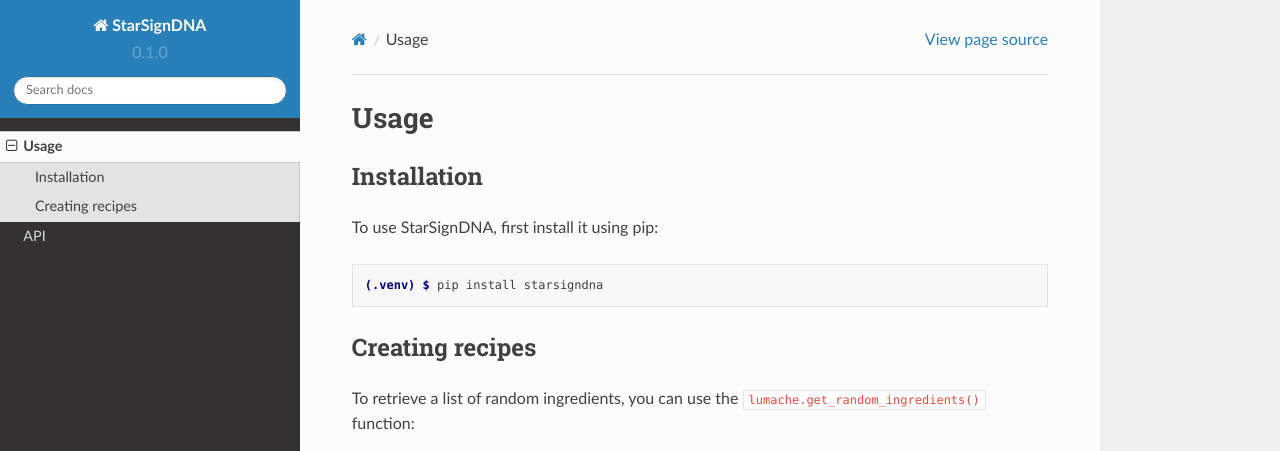
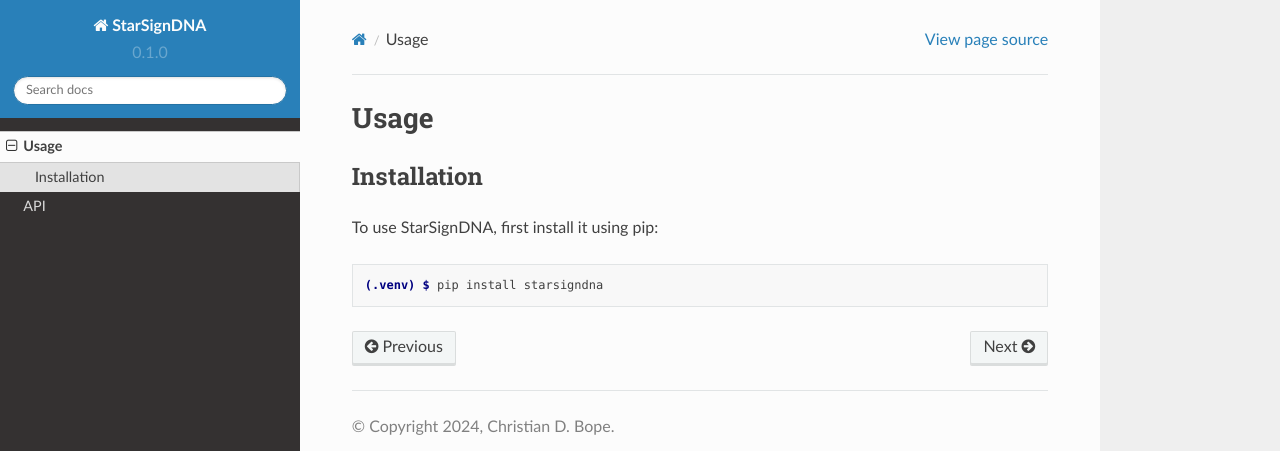
Before and after one commit to uio-bmi/starsigndna-doc, a Sphinx documentation site: the page built from docs/source/usage.rst, in a window 1280 px wide and 1095 px high. Shown: the top 451 px of the window. Built offline with Sphinx 7.4.7 and the Read the Docs theme 2.0.0, drawn with Linux system fonts in a browser that asks for light colours; some of the changed text lies outside the part shown.

Commit message:
Update usage.rst

```diff
--- a/docs/source/usage.rst
+++ b/docs/source/usage.rst
@@ -11,23 +11,3 @@
 .. code-block:: console
 
    (.venv) $ pip install starsigndna
-
-Creating recipes
-----------------
-
-To retrieve a list of random ingredients,
-you can use the ``lumache.get_random_ingredients()`` function:
-
-.. autofunction:: lumache.get_random_ingredients
-
-The ``kind`` parameter should be either ``"meat"``, ``"fish"``,
-or ``"veggies"``. Otherwise, :py:func:`lumache.get_random_ingredients`
-will raise an exception.
-
-.. autoexception:: lumache.InvalidKindError
-
-For example:
-
->>> import lumache
->>> lumache.get_random_ingredients()
-['shells', 'gorgonzola', 'parsley']
```
